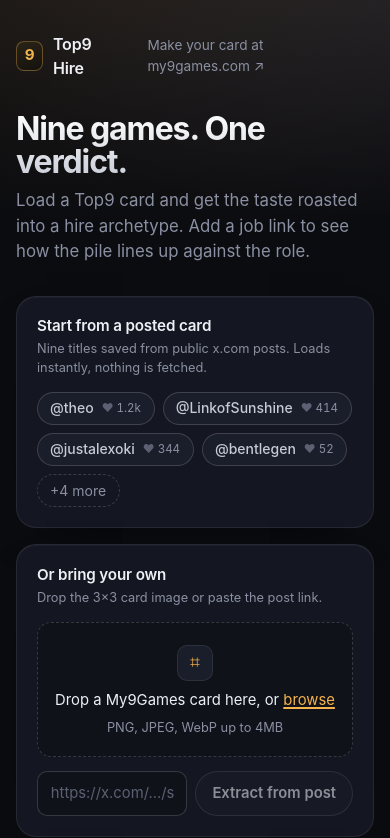
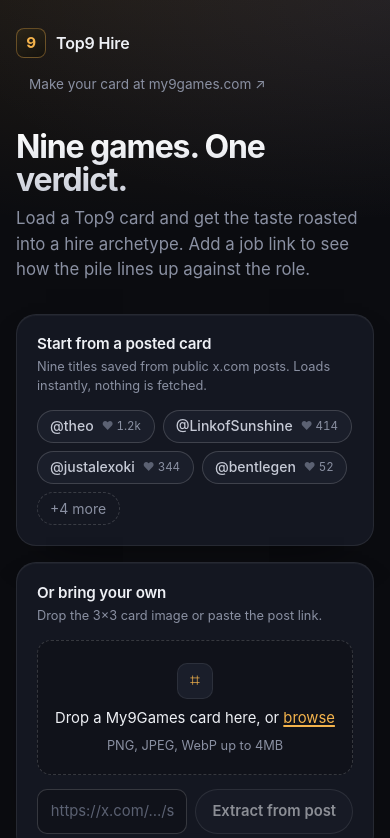
Before and after one commit to getsentry/top9-hire, a Next.js app: page / in a window 390 px wide. Shown: the top 838 px of the page. Built offline with nearby package versions, Linux system fonts and the light colour scheme.

Commit message:
fix(ui): keep handle input from stretching and let the masthead wrap on phones
Co-authored-by: Sergiy Dybskiy <s@serg.tech>

```diff
--- a/app/globals.css
+++ b/app/globals.css
@@ -84,9 +84,10 @@ button:disabled {
 
 .masthead {
   display: flex;
+  flex-wrap: wrap;
   align-items: center;
   justify-content: space-between;
-  gap: 1rem;
+  gap: 0.5rem 1rem;
   padding: 0.5rem 0 1.75rem;
 }
 
@@ -97,6 +98,7 @@ button:disabled {
   text-decoration: none;
   font-weight: 600;
   letter-spacing: -0.01em;
+  white-space: nowrap;
 }
 
 .brand-mark {
@@ -583,6 +585,7 @@ button.secondary:disabled {
 
 .details-grid label {
   padding-top: 0.75rem;
+  align-content: start;
 }
 
 .submit-row {
```
